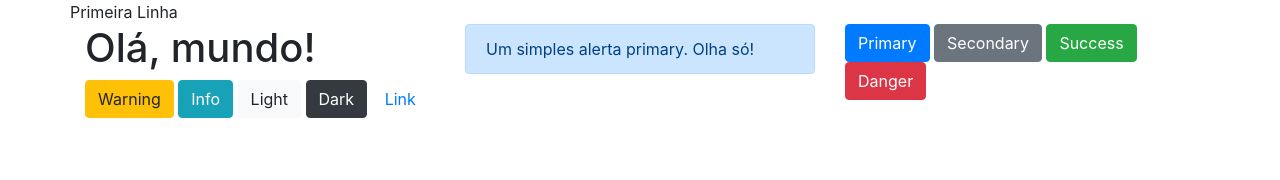
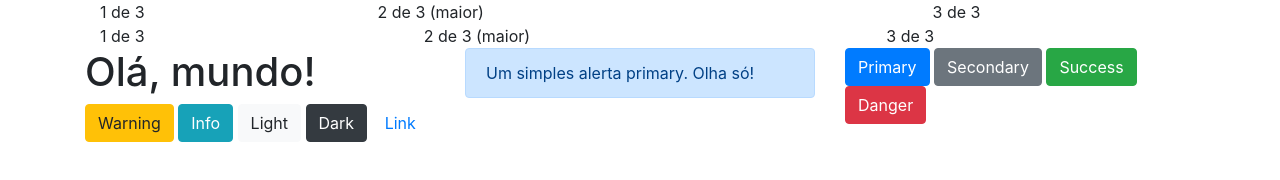
Before and after one commit to khyquer/khyquer.github.io, a plain HTML site: page boot/index.html in a window 1280 px wide. Drawn offline with nearby package versions, Linux system fonts and the light colour scheme.

Commit message:
Update index.html

```diff
--- a/boot/index.html
+++ b/boot/index.html
@@ -12,8 +12,29 @@
   </head>
   <body>
     <div class="container">
-      <div class="row">
-        Primeira Linha
+      <div class="container">
+        <div class="row">
+          <div class="col">
+            1 de 3
+          </div>
+          <div class="col-6">
+            2 de 3 (maior)
+          </div>
+          <div class="col">
+            3 de 3
+          </div>
+        </div>
+        <div class="row">
+          <div class="col">
+            1 de 3
+          </div>
+          <div class="col-5">
+            2 de 3 (maior)
+          </div>
+          <div class="col">
+            3 de 3
+          </div>
+        </div>
       </div>
       <div class="row">
         <div class="col-sm">
```
